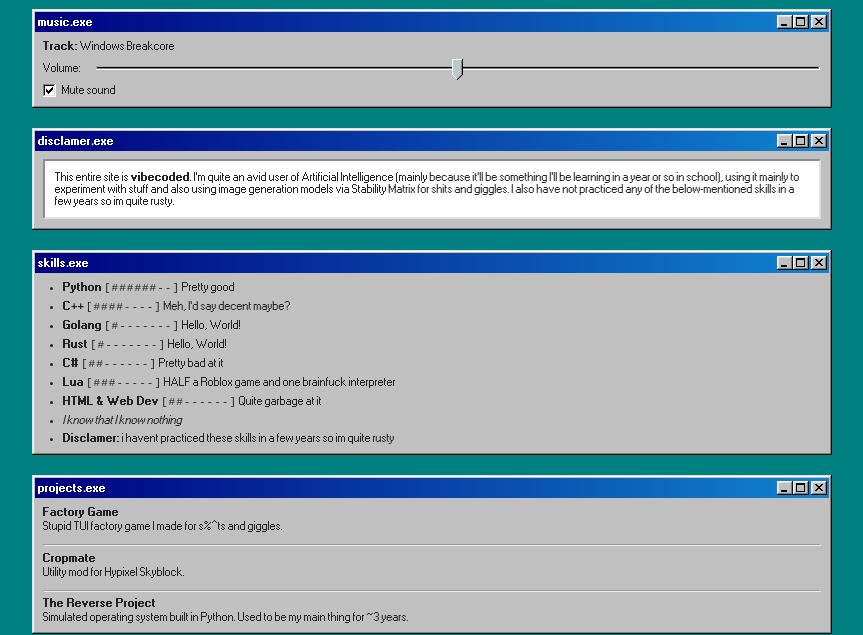
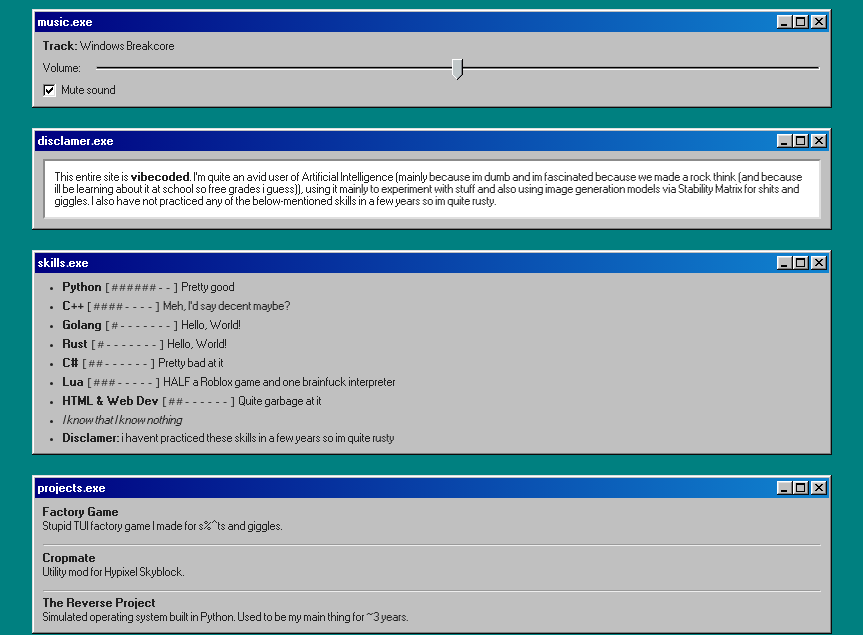
Before and after one commit to bkgrnd/webpage, a plain HTML site: page index.html in a window 1280 px wide. Shown: the part 173-808 px from the top of the page, without its empty margins (208-1071 px from the left). Drawn offline with nearby package versions, Linux system fonts and the light colour scheme.

Commit message:
Update index.html

```diff
--- a/index.html
+++ b/index.html
@@ -136,7 +136,7 @@
       <div class="window-body">
         <div class="disclaimer-box">
           <p style="margin: 0;">
-            This entire site is <strong>vibecoded</strong>. I'm quite an avid user of Artificial Intelligence (mainly because it'll be something I'll be learning in a year or so in school), using it mainly to experiment with stuff and also using image generation models via Stability Matrix for shits and giggles. I also have not practiced any of the below-mentioned skills in a few years so im quite rusty.
+            This entire site is <strong>vibecoded</strong>. I'm quite an avid user of Artificial Intelligence (mainly because im dumb and im fascinated because we made a rock think (and because ill be learning about it at school so free grades i guess)), using it mainly to experiment with stuff and also using image generation models via Stability Matrix for shits and giggles. I also have not practiced any of the below-mentioned skills in a few years so im quite rusty.
           </p>
         </div>
       </div>
```
